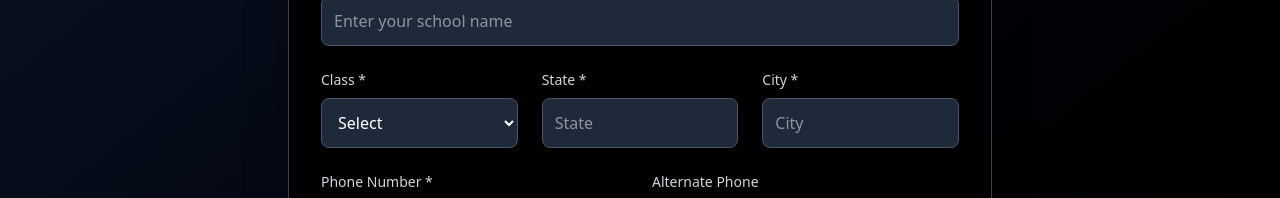
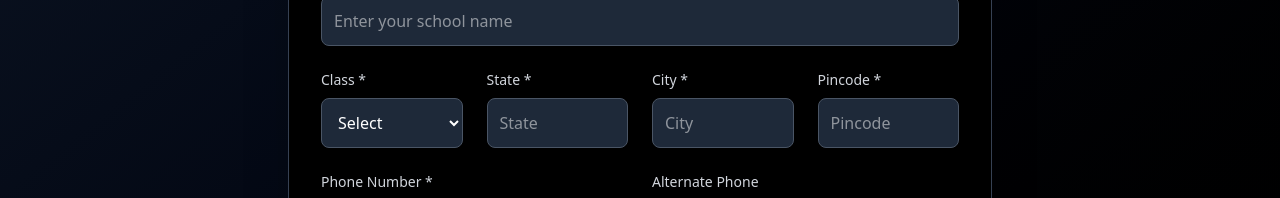
Before and after one commit to Prabhav2503/Anastomosis, a React (Vite) app in the folder Anastomosis/: page /complete-registration in a window 1280 px wide. Shown: the part 506-704 px from the top of the page. Built offline with nearby package versions, Linux system fonts and the light colour scheme; no server answers; sample sign-in values are in the browser's storage.

Commit message:
added pincode in form

```diff
--- a/Anastomosis/src/pages/CompleteRegistration.jsx
+++ b/Anastomosis/src/pages/CompleteRegistration.jsx
@@ -18,6 +18,7 @@ const CompleteRegistration = ({ images }) => {
     class: '',
     state: '',
     city: '',
+    pincode: '',
     phoneNumber: '',
     alternatePhone: '',
     teacherName: '',
@@ -66,6 +67,7 @@ const CompleteRegistration = ({ images }) => {
         class: formData.class,
         state: formData.state,
         city: formData.city,
+        pincode: formData.pincode,
         phoneNumber: `+91${formData.phoneNumber}`,
         alternatePhone: formData.alternatePhone ? `+91${formData.alternatePhone}` : '',
         teacherName: formData.teacherName,
@@ -202,7 +204,7 @@ const CompleteRegistration = ({ images }) => {
               </div>
 
               {/* Class, State, City */}
-              <div className="grid grid-cols-1 md:grid-cols-3 gap-6">
+              <div className="grid grid-cols-1 md:grid-cols-4 gap-6">
                 <div>
                   <label className="block text-gray-300 text-sm font-medium mb-2">
                     Class *
@@ -247,6 +249,21 @@ const CompleteRegistration = ({ images }) => {
                     onChange={handleChange}
                     className="w-full p-3 rounded-lg bg-gray-800 bg-opacity-50 text-white border border-gray-600 focus:outline-none focus:ring-2 focus:ring-blue-500"
                     placeholder="City"
+                    required
+                  />
+                </div>
+                <div>
+                  <label className="block text-gray-300 text-sm font-medium mb-2">
+                    Pincode *
+                  </label>
+                  <input
+                    type="text"
+                    name="pincode"
+                    value={formData.pincode}
+                    onChange={handleChange}
+                    className="w-full p-3 rounded-lg bg-gray-800 bg-opacity-50 text-white border border-gray-600 focus:outline-none focus:ring-2 focus:ring-blue-500"
+                    placeholder="Pincode"
+                    maxLength="6"
                     required
                   />
                 </div>
@@ -372,6 +389,7 @@ const CompleteRegistration = ({ images }) => {
               <ReviewRow label="Class" value={formData.class} />
               <ReviewRow label="State" value={formData.state} />
               <ReviewRow label="City" value={formData.city} />
+              <ReviewRow label="Pincode" value={formData.pincode} />
               <ReviewRow label="Phone Number" value={`+91 ${formData.phoneNumber}`} />
               {formData.alternatePhone && (
                 <ReviewRow label="Alternate Phone" value={`+91 ${formData.alternatePhone}`} />
--- a/Anastomosis/src/pages/Confirmation.jsx
+++ b/Anastomosis/src/pages/Confirmation.jsx
@@ -283,6 +283,7 @@ const Confirmation = ({ images }) => {
             <div className="grid grid-cols-1 md:grid-cols-2 gap-6 pt-6">
               <DetailCard label="City" value={registrationData.city} />
               <DetailCard label="State" value={registrationData.state} />
+              <DetailCard label="Pincode" value={registrationData.pincode} />
               <DetailCard label="Teacher Name" value={registrationData.teacherName} />
               <DetailCard label="Teacher Phone" value={registrationData.teacherPhone} />
             </div>
```
